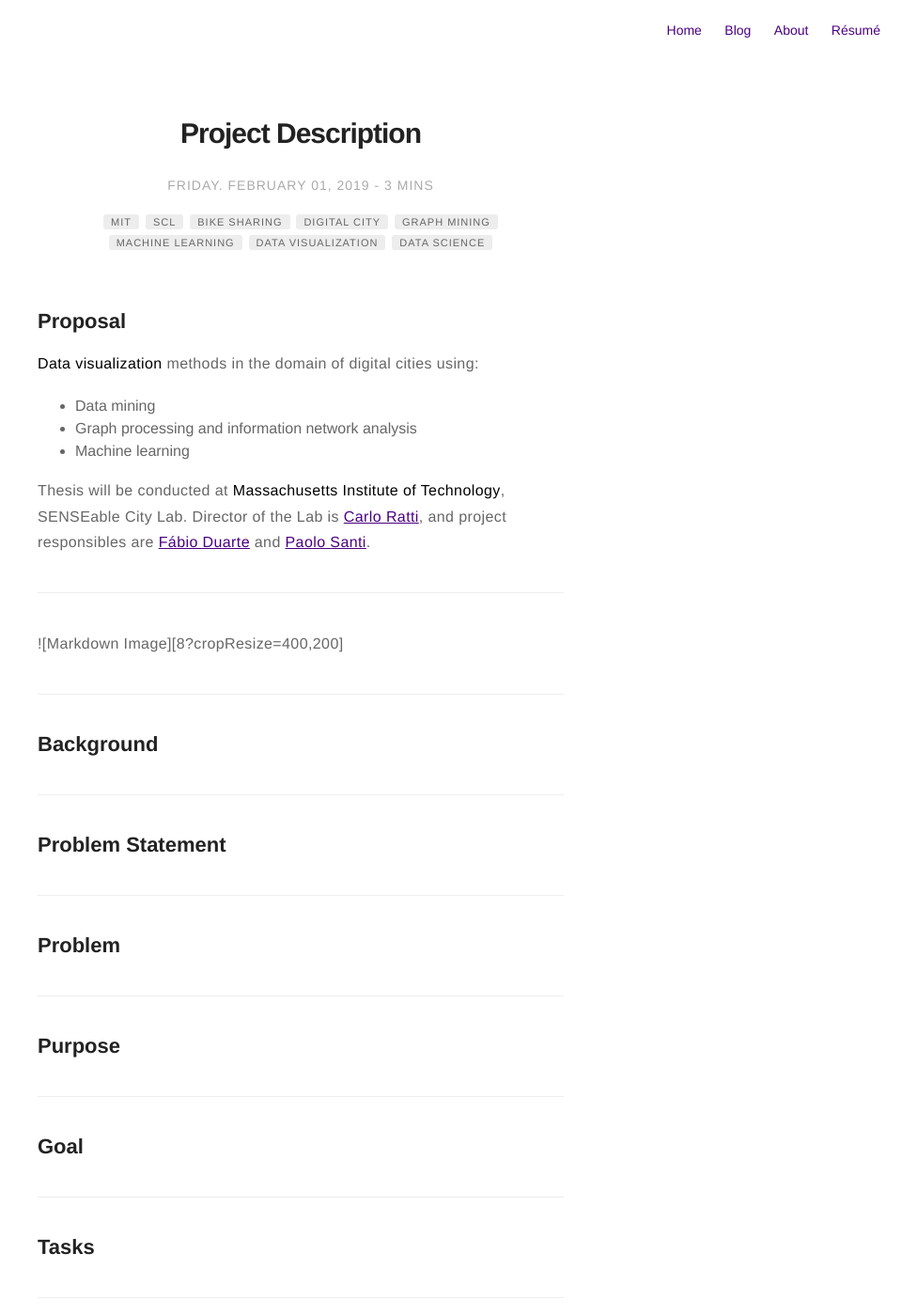
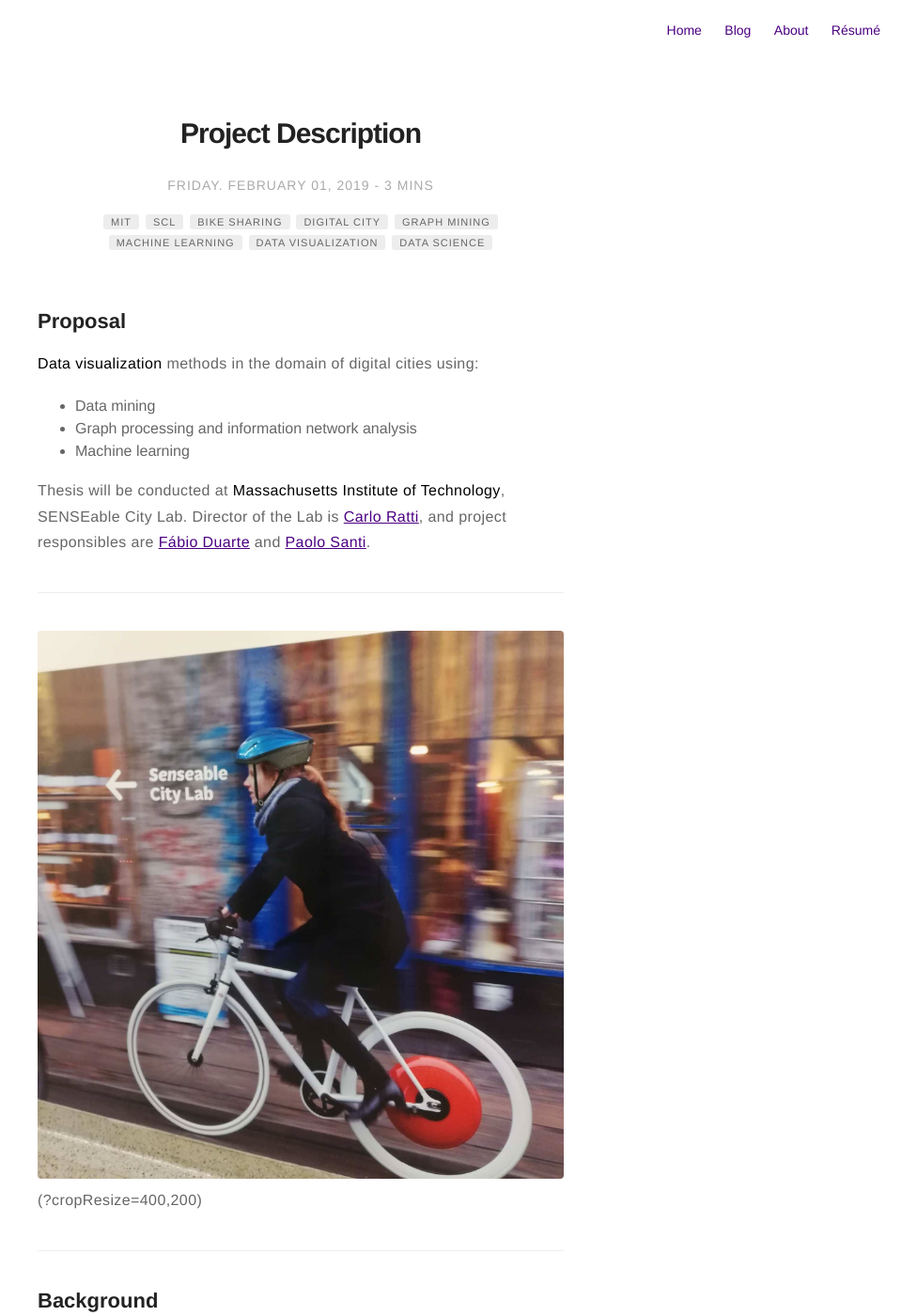
Before and after one commit to dljubenk/dljubenk.github.io, a Jekyll site: the page built from _posts/2019-02-01-project-description.markdown, in a window 1280 px wide and 1400 px high. Shown: the whole window at 94% size, without its empty margins (320-1280 px from the left). Built offline with Jekyll 4.4.1, drawn with Linux system fonts in a browser that asks for light colours; comment, search, counter and statistics services are not loaded; part of the change alters nothing that is shown.

Commit message:
Update 2019-02-01-project-description.markdown

```diff
--- a/_posts/2019-02-01-project-description.markdown
+++ b/_posts/2019-02-01-project-description.markdown
@@ -31,7 +31,7 @@ Director of the Lab is [Carlo Ratti](https://en.wikipedia.org/wiki/Carlo_Ratti),
 
 ---
 
-![Markdown Image][8?cropResize=400,200]
+![Markdown Image][8](?cropResize=400,200)
 
 ---
 
```
